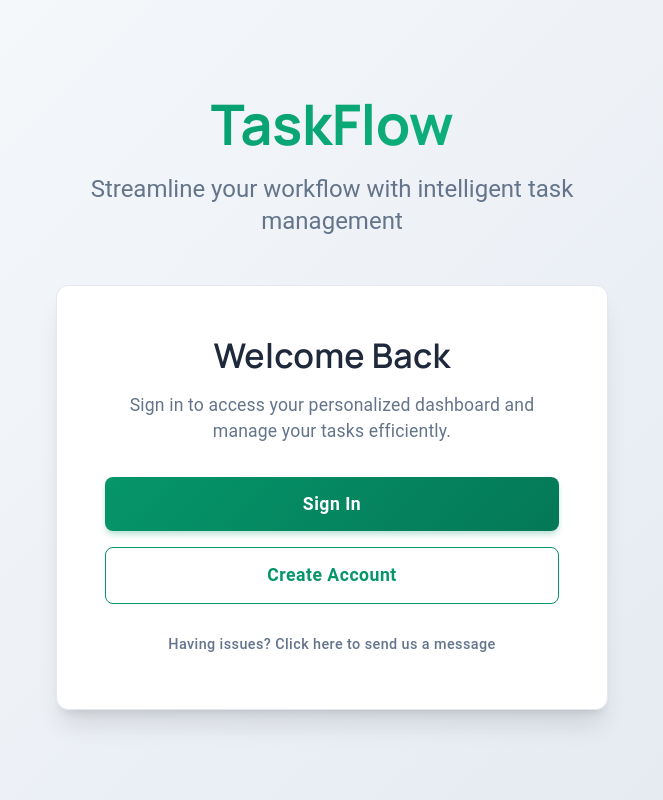
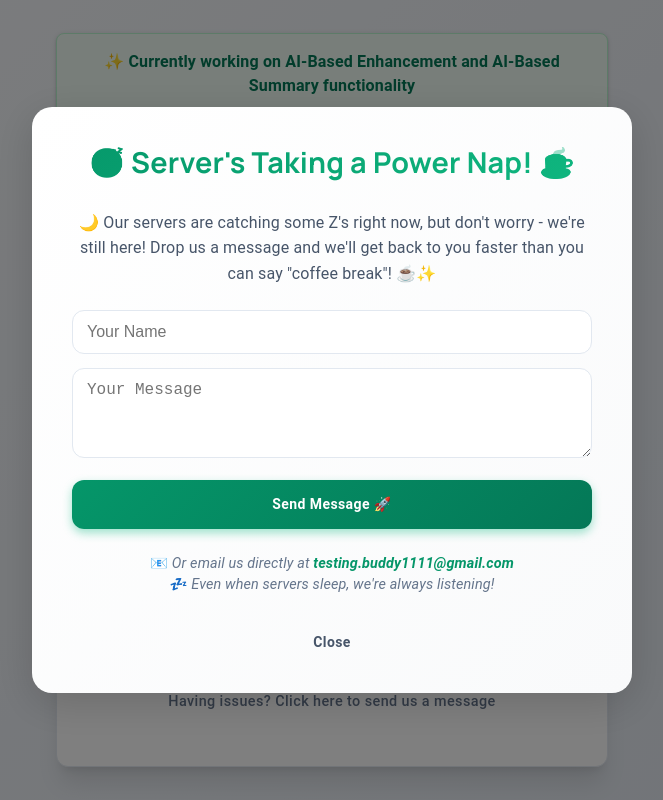
Before and after one commit to unbekannt01/tms-frontend, a React (Vite) app: page / in a window 1280 px wide. Shown: the whole page, without its empty margins (308-971 px from the left). Built offline with nearby package versions, Linux system fonts and the light colour scheme; no server answers.

Commit message:
update dialogbox

```diff
--- a/src/Page/Home.jsx
+++ b/src/Page/Home.jsx
@@ -17,7 +17,7 @@ export default function Home() {
   const navigate = useNavigate();
   const [isAuthenticated, setIsAuthenticated] = useState(false);
   const [openDialog, setOpenDialog] = useState(false);
-  const [notice, setNotice] = useState(""); // ✅ state for announcement
+  const [notice, setNotice] = useState("");
 
   useEffect(() => {
     fetch(`/config.json?ts=${Date.now()}`)
@@ -43,8 +43,12 @@ export default function Home() {
       setIsAuthenticated(true);
       startSessionMonitoring();
       navigate("/dashboard");
+    } else {
+      // ✅ Show popup automatically when user first visits
+      setTimeout(() => {
+        setOpenDialog(true);
+      }, 1500); // 1.5 second delay
     }
-    // ❌ Removed auto-popup logic - no longer shows popup automatically
   }, [navigate]);
 
   if (isAuthenticated) {
@@ -52,7 +56,7 @@ export default function Home() {
   }
 
   const handleClose = () => setOpenDialog(false);
-  const handleOpen = () => setOpenDialog(true); // ✅ allow manual open only
+  const handleOpen = () => setOpenDialog(true);
 
   return (
     <Box
@@ -67,7 +71,7 @@ export default function Home() {
       <Container maxWidth="sm">
         <Box className="fade-in" sx={{ textAlign: "center" }}>
           {/* ✅ Dynamic Notice Banner */}
-          {/* {notice && (
+          {notice && (
             <Paper
               elevation={2}
               sx={{
@@ -86,7 +90,7 @@ export default function Home() {
                 {notice}
               </Typography>
             </Paper>
-          )} */}
+          )}
 
           <Box sx={{ mb: 6 }}>
             <Typography
@@ -197,7 +201,7 @@ export default function Home() {
               </Button>
             </Box>
 
-            {/* ✅ Manual open button - only way to show popup */}
+            {/* ✅ Manual contact button */}
             <Button
               variant="text"
               size="small"
@@ -216,7 +220,7 @@ export default function Home() {
         </Box>
       </Container>
 
-      {/* ✅ Popup dialog - now only opens manually */}
+      {/* ✅ Popup Dialog - Auto shows on first visit */}
       <Dialog
         open={openDialog}
         onClose={handleClose}
@@ -240,7 +244,7 @@ export default function Home() {
             WebkitTextFillColor: "transparent",
           }}
         >
-          ⚡ Server's Caffeinated & Running Strong! ☕
+          😴 Server's Taking a Power Nap! ☕
         </DialogTitle>
 
         <DialogContent sx={{ mt: 1 }}>
@@ -253,9 +257,8 @@ export default function Home() {
               lineHeight: 1.6,
             }}
           >
-            ✨ Great news! Our servers are fully powered up and running smoothly
-            till 19th September 2025! 🚀 But hey, if you need to reach out or
-            just want to say hi, drop us a message below! 💌
+            🌙 Our servers are catching some Z's right now, but don't worry - we're still here!
+            Drop us a message and we'll get back to you faster than you can say "coffee break"! ☕✨
           </Typography>
 
           <form
@@ -325,11 +328,10 @@ export default function Home() {
                 },
               }}
             >
-              Send Your Message 🚀
+              Send Message 🚀
             </Button>
           </form>
 
-          {/* ✅ Updated note with coffee break backup */}
           <Typography
             sx={{
               mt: 3,
@@ -339,7 +341,7 @@ export default function Home() {
               fontStyle: "italic",
             }}
           >
-            Prefer direct contact? 📧 Email us at{" "}
+            📧 Or email us directly at{" "}
             <a
               href="mailto:testing.buddy1111@gmail.com"
               style={{
@@ -349,9 +351,9 @@ export default function Home() {
               }}
             >
               testing.buddy1111@gmail.com
-            </a>{" "}
-            📮 (Even when our servers take coffee breaks, we're always
-            listening! ☕)
+            </a>
+            <br />
+            💤 Even when servers sleep, we're always listening!
           </Typography>
         </DialogContent>
 
```
